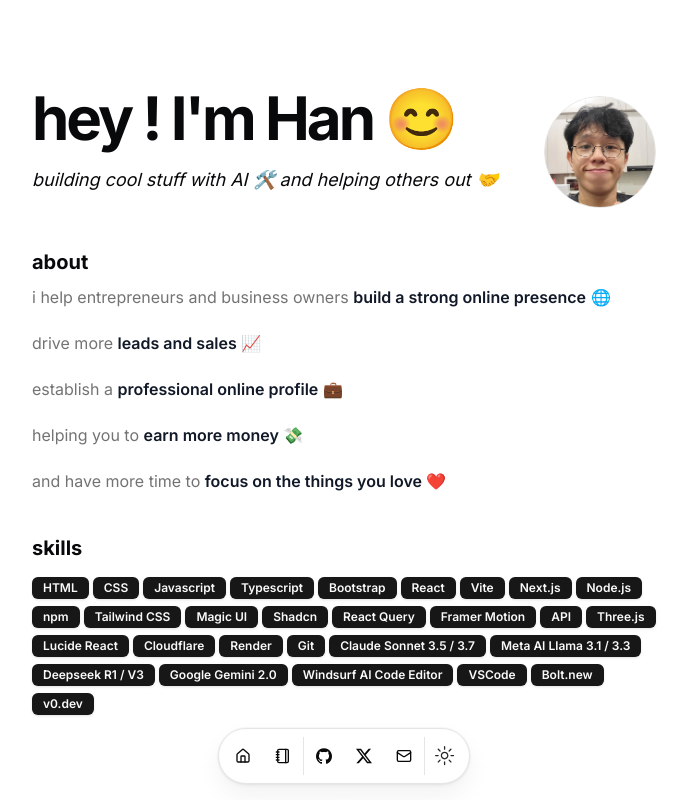
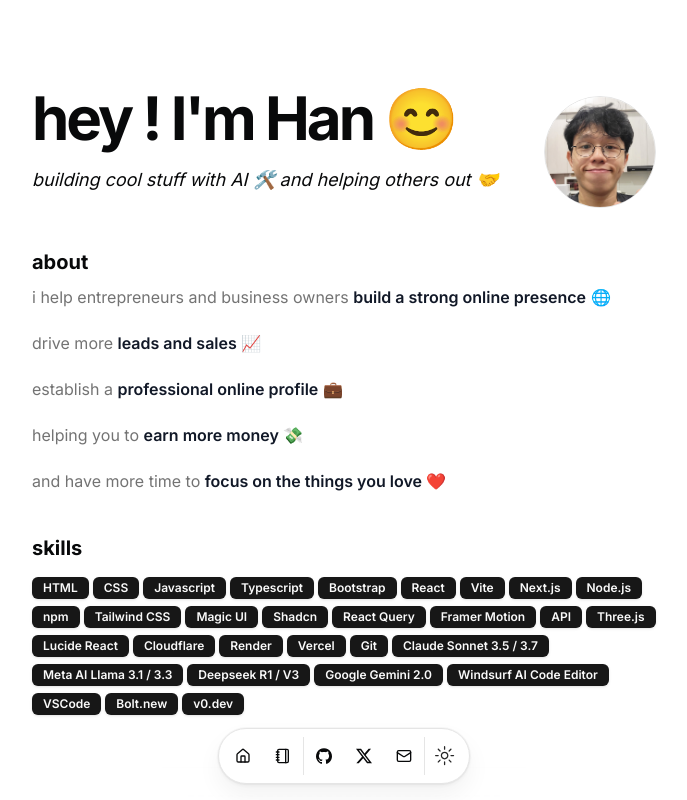
Before and after one commit to han669669/han-portfolio, a Next.js app: page / in a window 1280 px wide. Shown: the top 800 px of the page, without its empty margins (296-983 px from the left). Built offline with nearby package versions, Linux system fonts and the light colour scheme.

Commit message:
hosting on vercel instead of cloudflare pages too many errors deploy setup issues, updated leaderboard to point to vercel domain

```diff
--- a/src/data/resume.tsx
+++ b/src/data/resume.tsx
@@ -33,6 +33,7 @@ export const DATA = {
     "Lucide React",
     "Cloudflare",
     "Render",
+    "Vercel",
     "Git",
     "Claude Sonnet 3.5 / 3.7",
     "Meta AI Llama 3.1 / 3.3",
@@ -154,7 +155,7 @@ export const DATA = {
     },
     {
       title: "LLM Leaderboard",
-      href: "https://webdev-arena-llm-leaderboard.onrender.com",
+      href: "https://webdev-arena-llm-leaderboard.vercel.app/",
       dates: "March 2025 - Present",
       active: true,
       description:
@@ -166,7 +167,7 @@ export const DATA = {
         "TailwindCSS",
         "Radix UI",
         "Lucide React",
-        "Render",
+        "Vercel",
         "v0.dev",
         "Gemini 2.0",
         "VSCode"
@@ -174,7 +175,7 @@ export const DATA = {
       links: [
         {
           type: "Website",
-          href: "https://webdev-arena-llm-leaderboard.onrender.com",
+          href: "https://webdev-arena-llm-leaderboard.vercel.app/",
           icon: <Icons.globe className="size-3" />,
         },
         {
@@ -201,6 +202,7 @@ export const DATA = {
         "WebGL",
         "Web Audio API",
         "VSCode",
+        "Render",
         "Google Gemini 2.0 Flash"
       ],
       links: [
```
